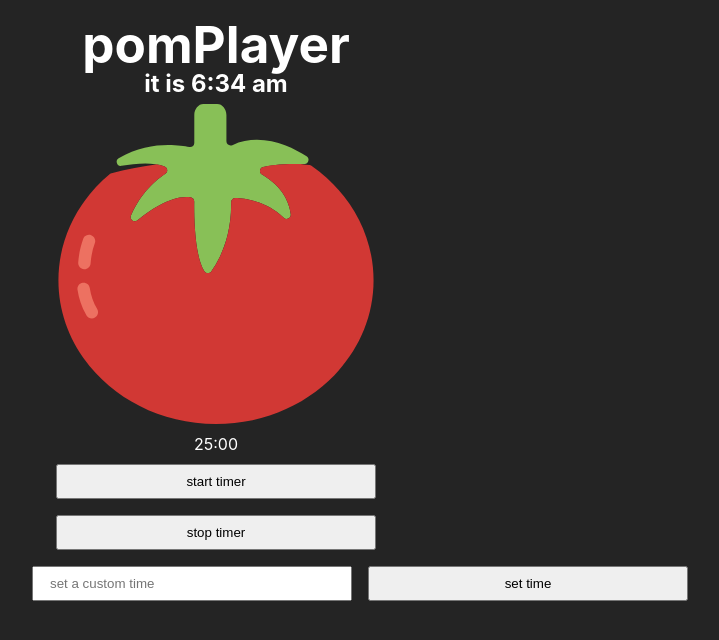
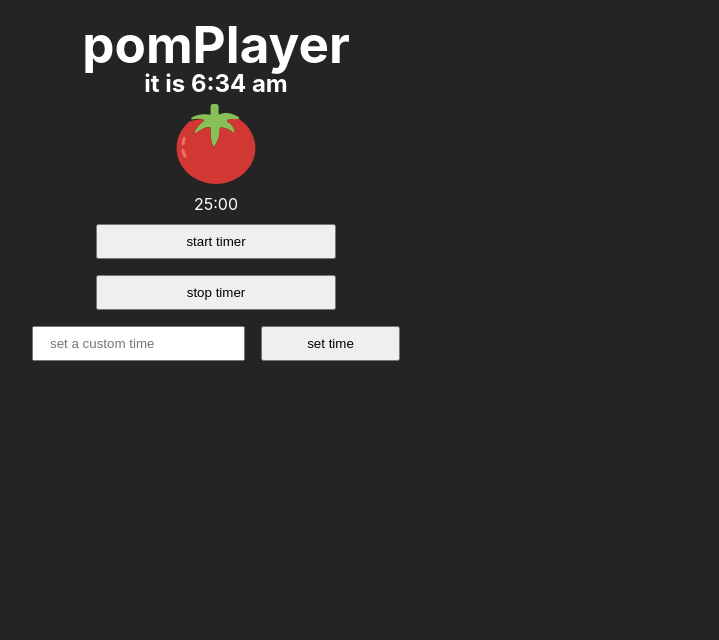
Before and after one commit to jskomal/pomPlayer, a React (Vite) app: page / in a window 1280 px wide. Shown: the top 640 px of the page, without its empty margins (424-1143 px from the left). Built offline with nearby package versions, Linux system fonts and the light colour scheme.

Commit message:
remove min-width

```diff
--- a/src/index.css
+++ b/src/index.css
@@ -30,8 +30,6 @@ body {
 
 * {
 	box-sizing: border-box;
-
-	min-width: 320px;
 	margin: 0;
 }
 
```
